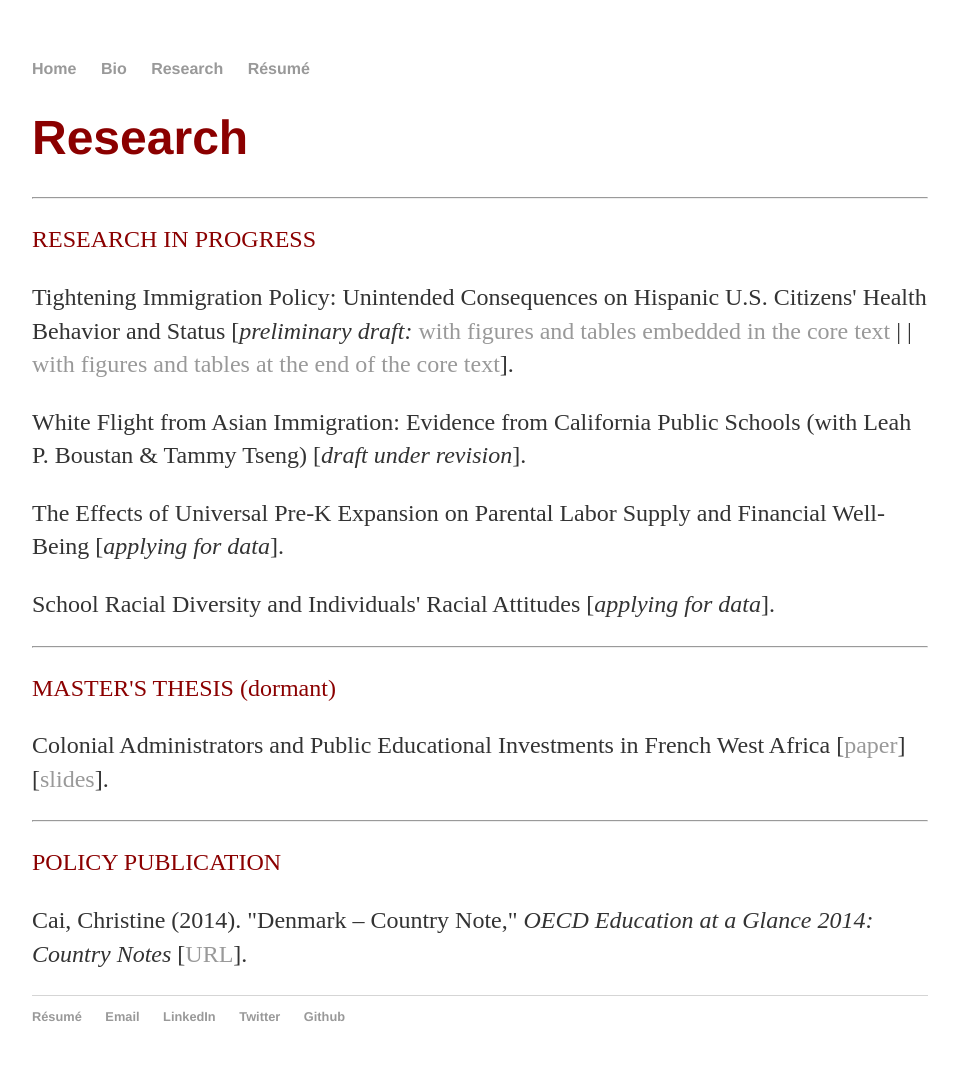
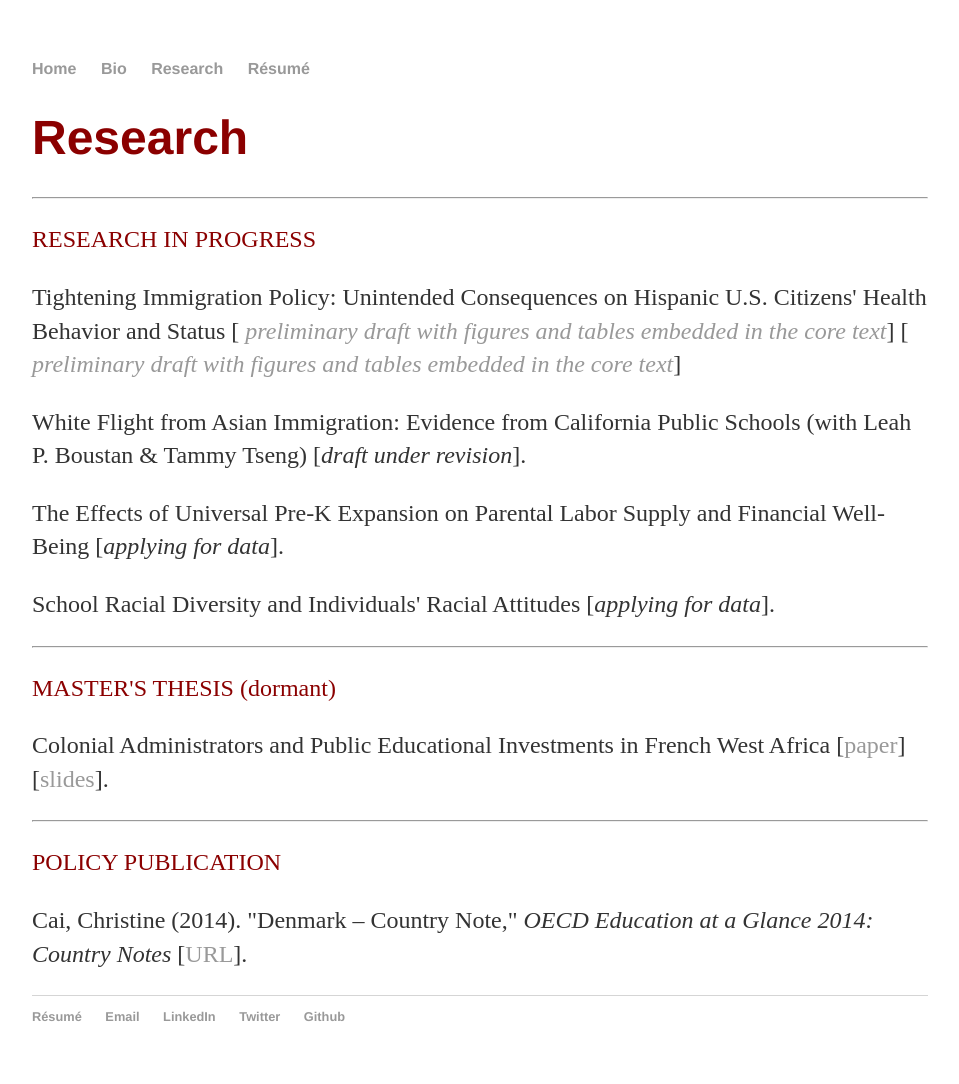
Before and after one commit to christinecai/christinecai.github.io, a Jekyll site: the page built from research/Research.html, in a window 1280 px wide. Shown: the whole page, without its empty margins (160-1119 px from the left). Built offline with Jekyll 4.4.1, drawn with Linux system fonts in a browser that asks for light colours.

Commit message:
Update Research.html

```diff
--- a/research/Research.html
+++ b/research/Research.html
@@ -13,9 +13,8 @@ title: Research
 
 		<p><font color="darkred">RESEARCH IN PROGRESS</font></p>
 		<p>Tightening Immigration Policy: Unintended Consequences on Hispanic U.S. Citizens' Health Behavior and Status
-			[<em>preliminary draft:</em>
-			<a href="https://www.dropbox.com/s/89s314ggf1y8snw/immigration_health_draft_embedded.pdf?dl=0">with figures and tables embedded in the core text</a> |  |
-			<a href="https://www.dropbox.com/s/8t9qw6eyf1cmm80/immigration_health_draft_end.pdf?dl=0">with figures and tables at the end of the core text</a>].</p>
+			[<em><a href="https://www.dropbox.com/s/89s314ggf1y8snw/immigration_health_draft_embedded.pdf?dl=0"> preliminary draft with figures and tables embedded in the core text</a></em>]
+			[<em><a href="https://www.dropbox.com/s/8t9qw6eyf1cmm80/immigration_health_draft_end.pdf?dl=0"> preliminary draft with figures and tables embedded in the core text</a></em>]
 		<p>White Flight from Asian Immigration: Evidence from California Public Schools (with Leah P. Boustan & Tammy Tseng)
 			[<em>draft under revision</em>]. </p>
 		<p>The Effects of Universal Pre-K Expansion on Parental Labor Supply and Financial Well-Being
```
